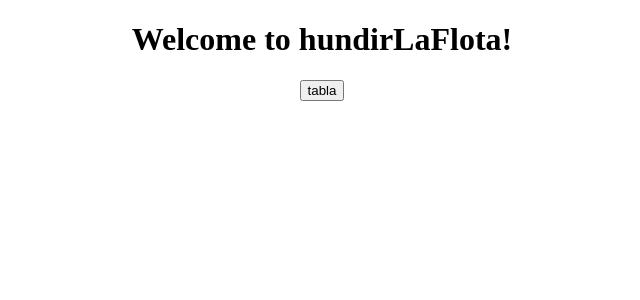
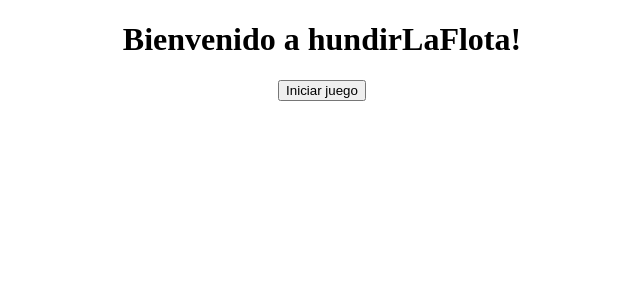
Before and after one commit to Castrioph/hundirLaFlota, an Angular app: page / in a window 1280 px wide. Shown: the top 300 px of the page, without its empty margins (318-958 px from the left). Built offline with nearby package versions, Linux system fonts and the light colour scheme.

Commit message:
Changing the way of initializing the constants. Adding a directory for them.

```diff
--- a/src/app/app.component.html
+++ b/src/app/app.component.html
@@ -1,8 +1,10 @@
 <!--The content below is only a placeholder and can be replaced.-->
 <div style="text-align:center">
   <h1>
-    Welcome to {{ title }}!
+   Bienvenido a {{ title }}!
   </h1>
-<app-grid-map></app-grid-map>
+  <app-grid-map></app-grid-map>
+</div>
+
 
 <router-outlet></router-outlet>
--- /dev/null
+++ b/src/app/constants/gameConstants.ts
@@ -0,0 +1,14 @@
+export let gameConstants = {
+    // CONSTANTES PARA LA ORIENTACIÓN DE LOS BARCOS
+    ORIENTATION_TO_UP_AND_DOWN: 0,
+    ORIENTATION_TO_LEFT_AND_RIGHT: 1,
+
+//CONSTANTES PARA LA DIRECCIÓN DE LOS BARCOS ORIENTADOS VERTICALMENTE
+    DIRECTION_TO_UP: 0,
+    DIRECTION_TO_DOWN: 1,
+
+//CONSTANTES PARA LA DIRECCIÓN DE LOS BARCOS HORIENTADOS HORIZONTALMENTE
+    DIRECTION_TO_RIGHT: 0,
+    DIRECTION_TO_LEFT: 1,
+
+}
--- a/src/app/grid-map/grid-map.component.ts
+++ b/src/app/grid-map/grid-map.component.ts
@@ -12,8 +12,9 @@ export class GridMapComponent implements OnInit {
 
   ngOnInit() {
   }
+
   title: string = 'Hundir la flota';
-  buttonText: string='tabla';
+  buttonText: string='Iniciar juego';
    createPuzzleLayout( ){
     let numeroPiezas=25;
     let raiz= Math.sqrt(numeroPiezas);
```
